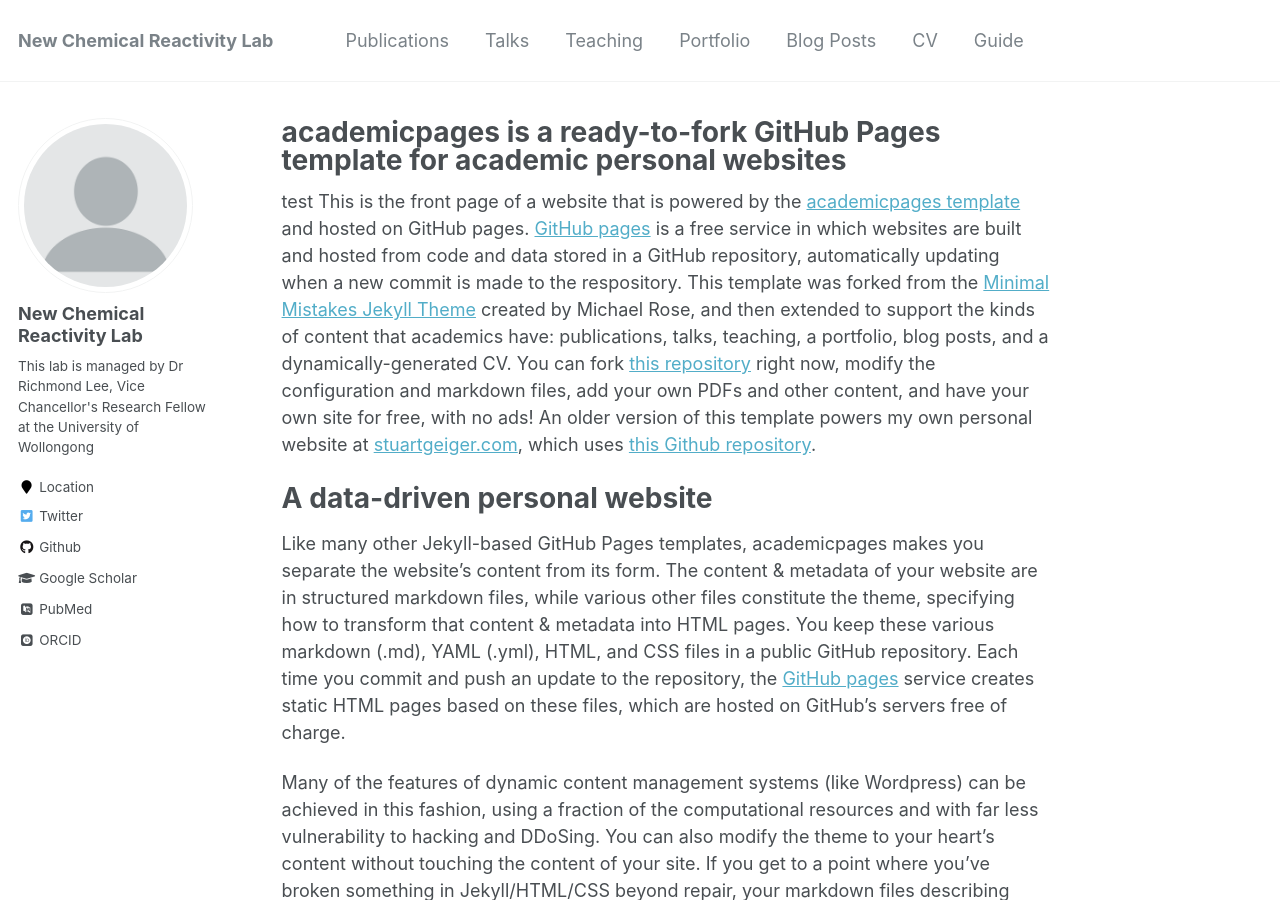
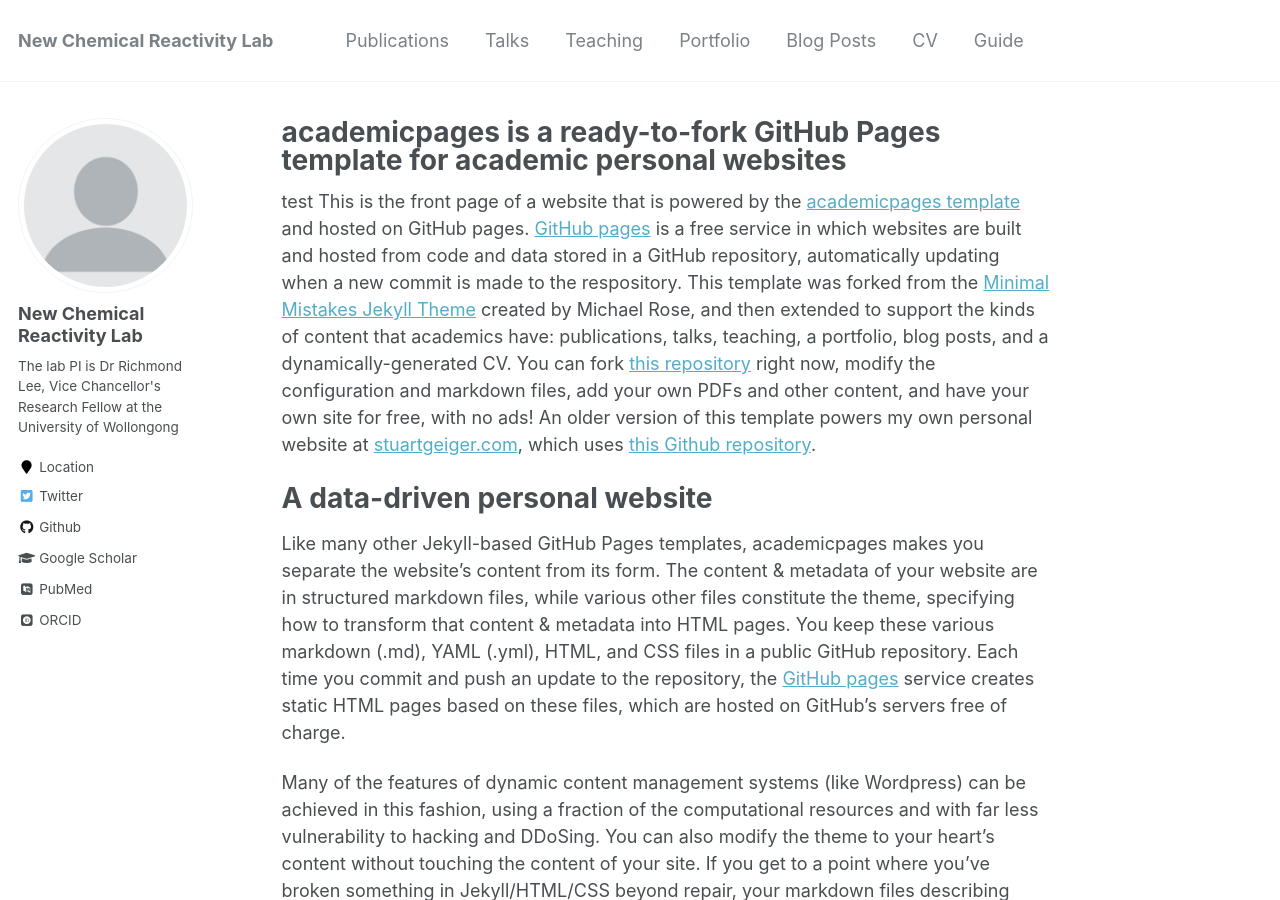
Before and after one commit to riclzh/chemrxn, a Jekyll site: the page built from _pages/about.md, in a window 1280 px wide and 900 px high. Built offline with Jekyll 4.4.1, drawn with Linux system fonts in a browser that asks for light colours; some web fonts are replaced.

Commit message:
Update _config.yml

```diff
--- a/_config.yml
+++ b/_config.yml
@@ -82,7 +82,7 @@ analytics:
 author:
   name             : "New Chemical Reactivity Lab"
   avatar           : "profile.png"
-  bio              : "This lab is managed by Dr Richmond Lee, Vice Chancellor's Research Fellow at the University of Wollongong"
+  bio              : "The lab PI is Dr Richmond Lee,\n Vice Chancellor's Research Fellow at the University of Wollongong"
   location         : "Location"
   employer         :
   pubmed           : "https://pubmed.ncbi.nlm.nih.gov/?term=richmond+lee"
```
